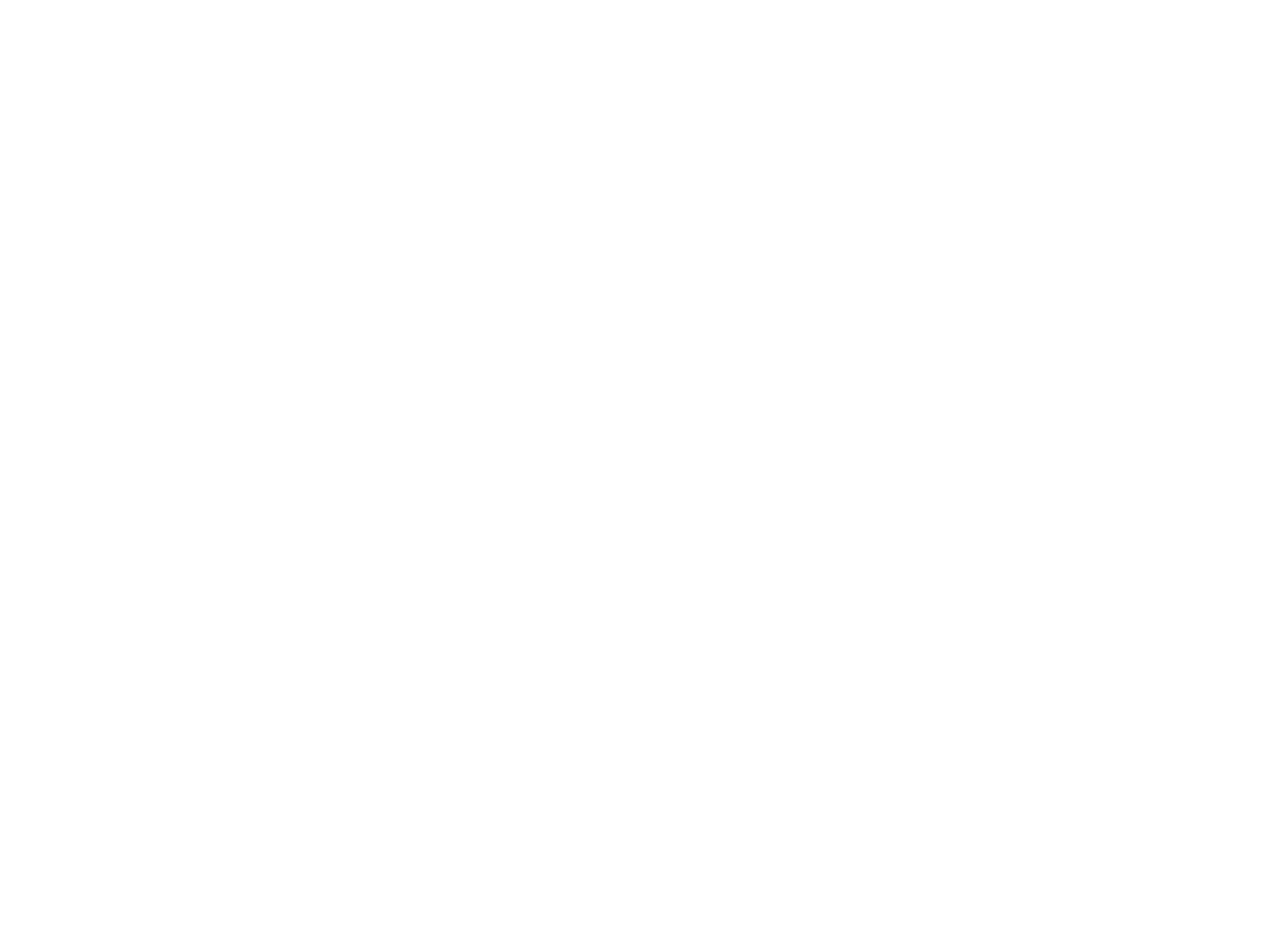
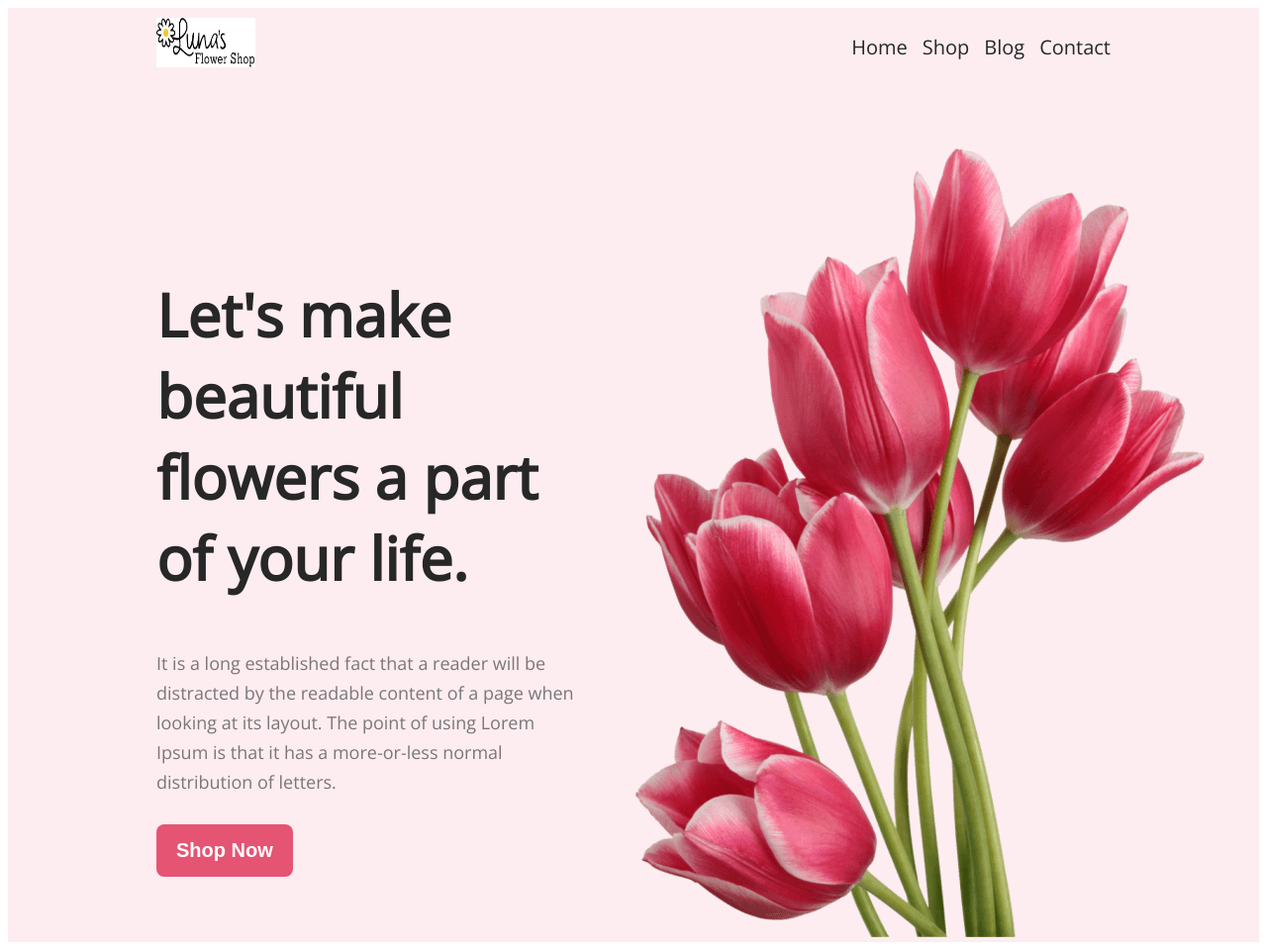
Before and after one commit to mahbuba-haq-muna/flower_shop, a plain HTML site: page index.html in a window 1280 px wide. Shown: the whole page at 99% size. Before the commit the page ends 800 px from the top, so only its background shows below. Drawn offline with nearby package versions, Linux system fonts and the light colour scheme.

Commit message:
created banner

```diff
--- a/assets/css/style.css
+++ b/assets/css/style.css
@@ -0,0 +1,77 @@
+@import url('https://fonts.googleapis.com/css2?family=Lato&family=Open+Sans&display=swap');
+
+/* shared styles start */
+body{
+    font-family: 'Lato', sans-serif;
+    font-family: 'Open Sans', sans-serif;
+}
+
+header{
+    background-color: rgba(229, 84, 115, 0.10);
+    padding: 0px 150px;
+}
+a{
+    text-decoration: none;
+    color: #fff;
+}
+.btn-primary{
+    color: #FFF;
+    border: 0;
+    border-radius: 8px;
+    padding: 15px 20px;
+    background-color: #E55473;
+    font-size: 20px;
+    font-weight: 700;
+}
+/* nav part start */
+.menu_container{
+    padding-top: 10px;
+    display: flex;
+    justify-content: space-between;
+}
+.logo img{
+    width: 100px;
+    height: 50px;
+}
+.menu ul{
+    display: flex;
+    list-style: none;
+    justify-content: space-around;
+}
+.menu ul li a{
+    text-decoration: none;
+    margin-left: 15px;
+    font-size: 20px;
+    color: #272727;
+}
+.menu ul li a:hover{
+    color: #E55473;
+}
+
+/* banner start */
+.banner-container{
+    display: flex;
+    justify-content: space-between;
+}
+.banner-img{
+    width: 500px;
+    margin-top: 70px;
+    margin-right: 10px;
+}
+.banner-content{
+    margin-top: 150px;
+    margin-right: 30px;
+}
+.banner-content h1{
+    color: #272727;
+    font-size: 60px;
+    font-weight: 800;
+}
+.banner-content p{
+    color: rgba(39, 39, 39, 0.60);
+    font-size: 18px;
+    font-weight: 400;
+    line-height: 30px;
+    padding-bottom: 10px;
+}
+/* banner end */
--- a/index.html
+++ b/index.html
@@ -8,7 +8,36 @@
 </head>
 <body>
     <header>
+        <!-- nav start -->
+        <nav>
+            <div class="menu_container">
+                <div class="logo">
+                    <img src="assets/img/logo.png" alt="">
+                </div>
+                <div class="menu">
+                    <ul>
+                        <li><a href="">Home</a></li>
+                        <li><a href="">Shop</a></li>
+                        <li><a href="">Blog</a></li>
+                        <li><a href="">Contact</a></li>
+                    </ul>
+                </div>
+            </div>
+        </nav>
+        <!-- nav end -->
 
+        <!-- banner part start -->
+        <section class="banner-container">
+            <div class="banner-content">
+                <h1>Let's make beautiful flowers a part of your life.</h1>
+                <p>It is a long established fact that a reader will be distracted by the readable content of a page when looking at its layout. The point of using Lorem Ipsum is that it has a more-or-less normal distribution of letters.</p>
+                <button class="btn-primary"><a href="">Shop Now</a></button>
+            </div>
+            <div class="banner-img">
+                <img src="assets/img/pngwing 10.png" alt="">
+            </div>
+        </section>
+        <!-- banner part end -->
     </header>
 
     <main>
```
Also changed, not shown: assets/img/logo.png (added), assets/img/logo2.png (added).
